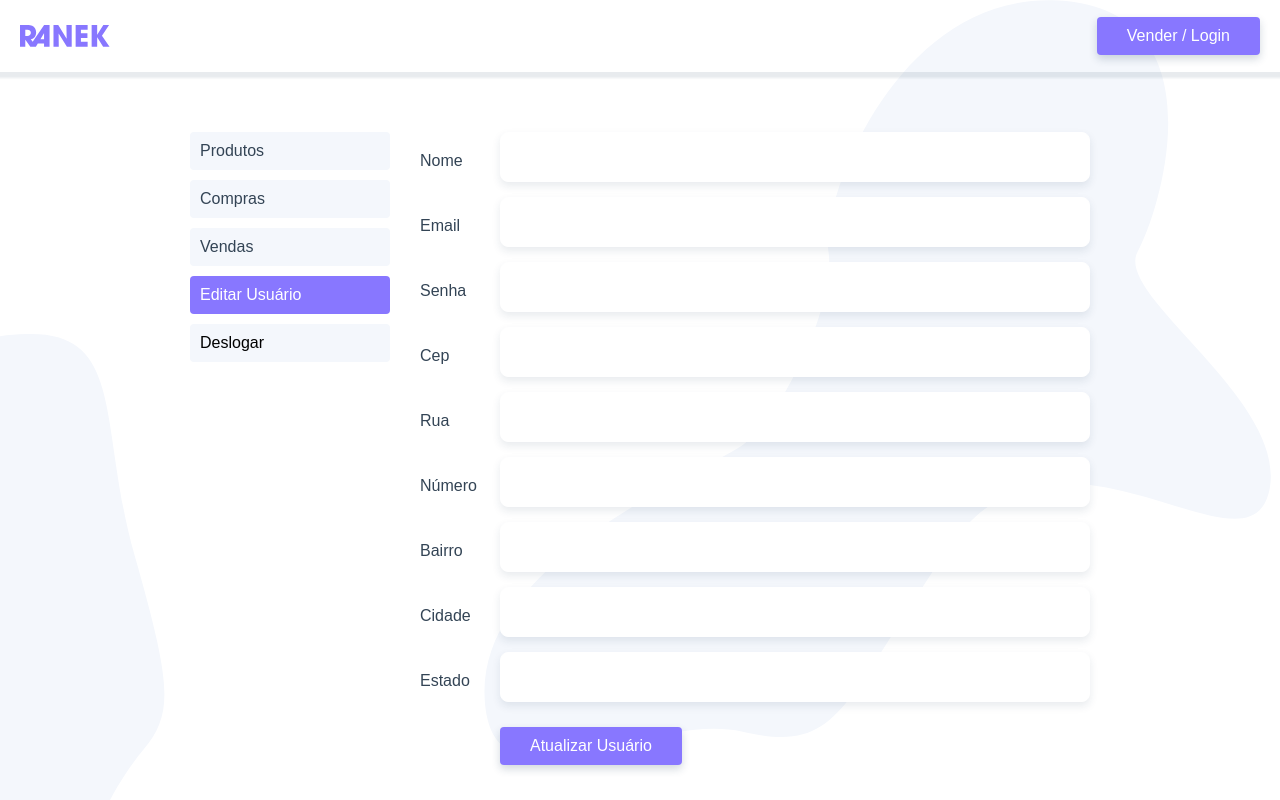
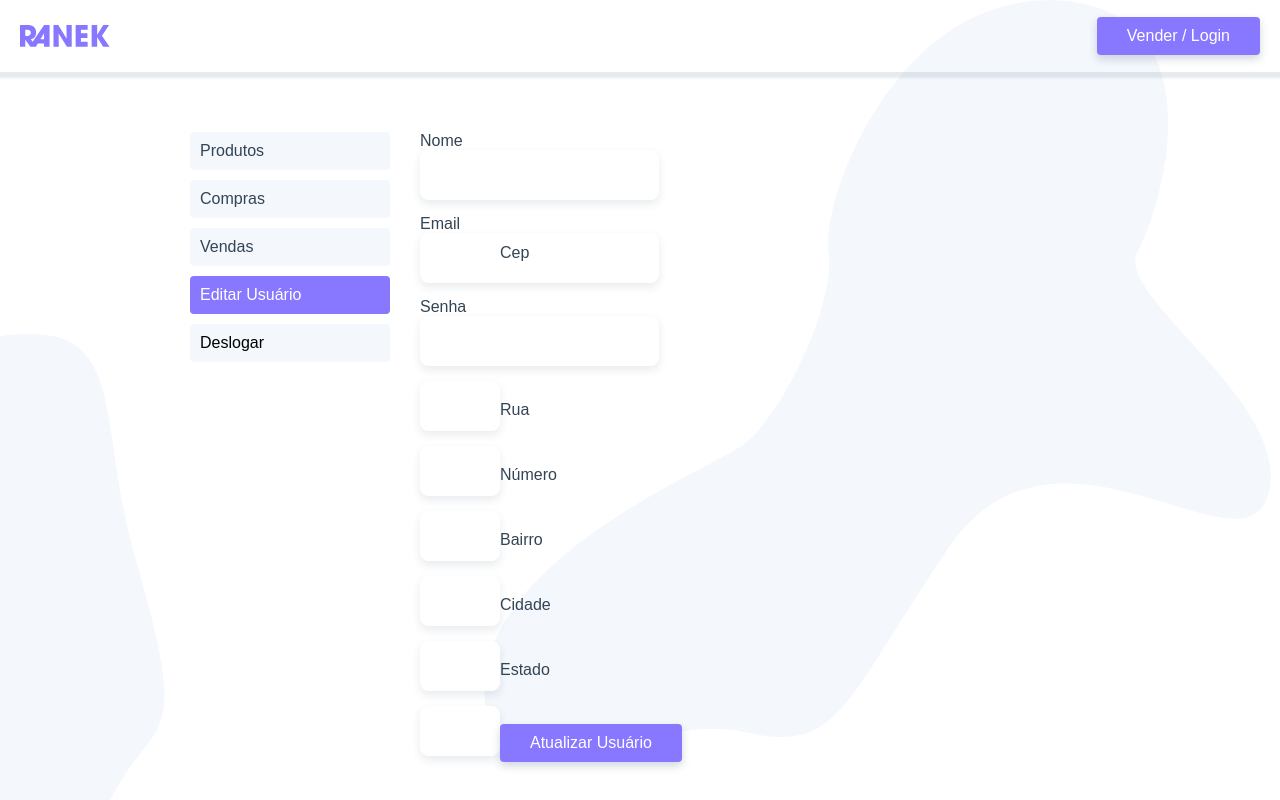
Before and after one commit to rochamaatheus/Ranek-Projeto, a Vue app: page /usuario/editar in a window 1280 px wide. Shown: the top 800 px of the page. Built offline with nearby package versions, Linux system fonts and the light colour scheme.

Commit message:
Lógica mostrar dados de login

```diff
--- a/src/components/UsuarioForm.vue
+++ b/src/components/UsuarioForm.vue
@@ -1,11 +1,13 @@
 <template>
   <form>
+    <div class="usuario" v-if="mostrarDadosLogin">
       <label for="nome">Nome</label>
       <input id="nome" name="nome" type="text" v-model="nome" />
       <label for="email">Email</label>
       <input id="email" name="email" type="email" v-model="email" />
       <label for="senha">Senha</label>
       <input id="senha" name="senha" type="password" v-model="senha" />
+    </div>
     <label for="cep">Cep</label>
     <input
       id="cep"
@@ -51,6 +53,9 @@ export default {
       base: 'usuario',
       mutation: 'UPDATE_USUARIO',
     }),
+    mostrarDadosLogin() {
+      return !this.$store.state.login || this.$route.name === 'usuario-editar';
+    },
   },
   methods: {
     preencherCep() {
```
Lines whose indentation alone changed are shown as unchanged.
